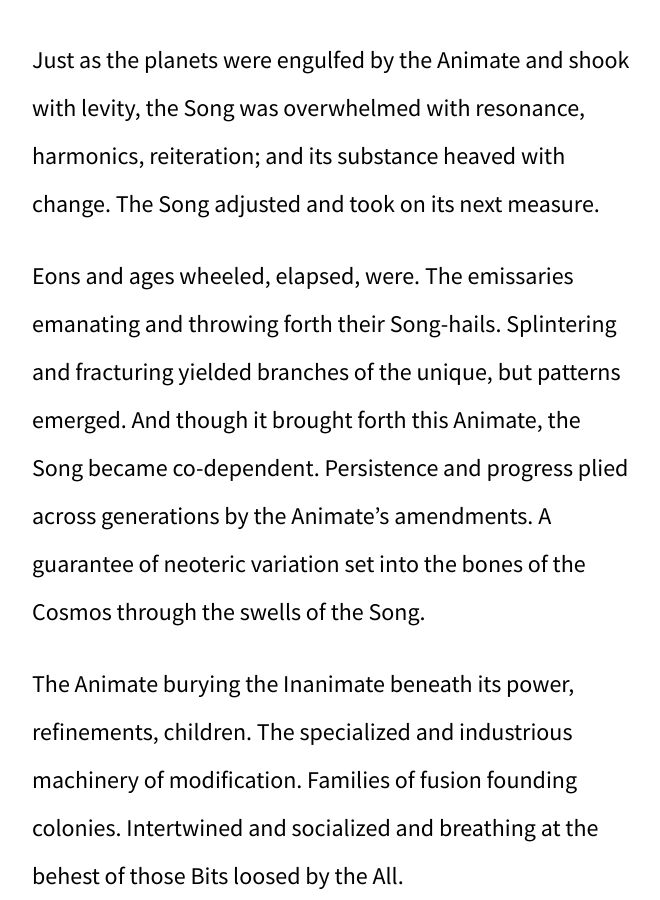
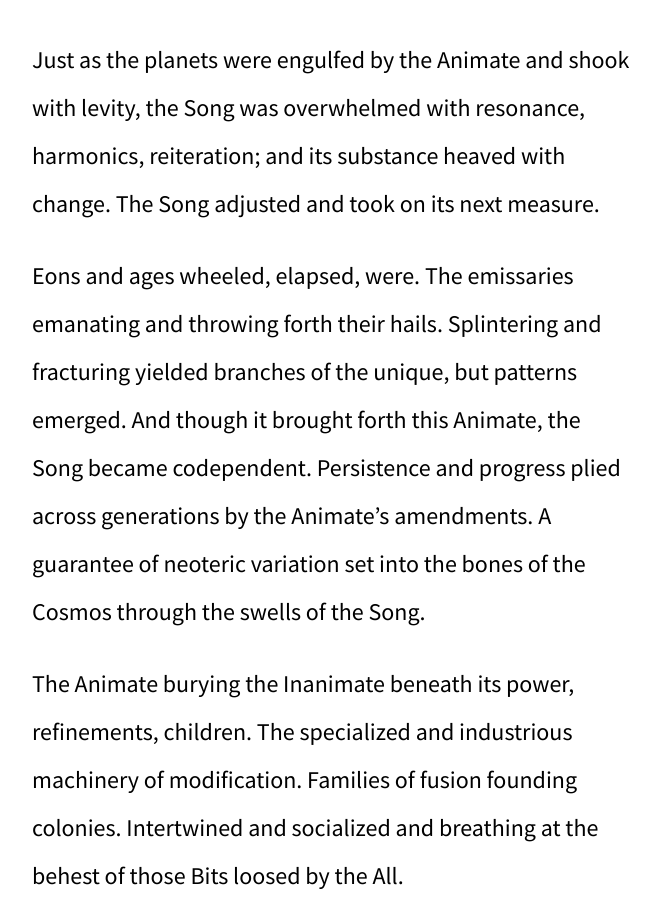
Before and after one commit to kyletolle/the-mechanism-collection, a Jekyll site: the page built from index.md, in a window 1280 px wide and 900 px high, scrolled down 8834 px. Shown: the whole window, without its empty margins (308-968 px from the left). Built offline with Jekyll 4.4.1, drawn with Linux system fonts in a browser that asks for light colours; some of the changed text lies outside the part shown.

Commit message:
Remove some of the hyphens

```diff
--- a/index.md
+++ b/index.md
@@ -165,9 +165,9 @@ Song was overwhelmed with resonance, harmonics, reiteration; and its substance
 heaved with change. The Song adjusted and took on its next measure.
 
 Eons and ages wheeled, elapsed, were. The emissaries emanating and throwing
-forth their Song-hails. Splintering and fracturing yielded branches of the
+forth their hails. Splintering and fracturing yielded branches of the
 unique, but patterns emerged. And though it brought forth this Animate, the
-Song became co-dependent. Persistence and progress plied across generations by
+Song became codependent. Persistence and progress plied across generations by
 the Animate's amendments. A guarantee of neoteric variation set into the bones
 of the Cosmos through the swells of the Song.
 
```
Also changed, not shown: other parts of index.md (+1 -1 lines).
